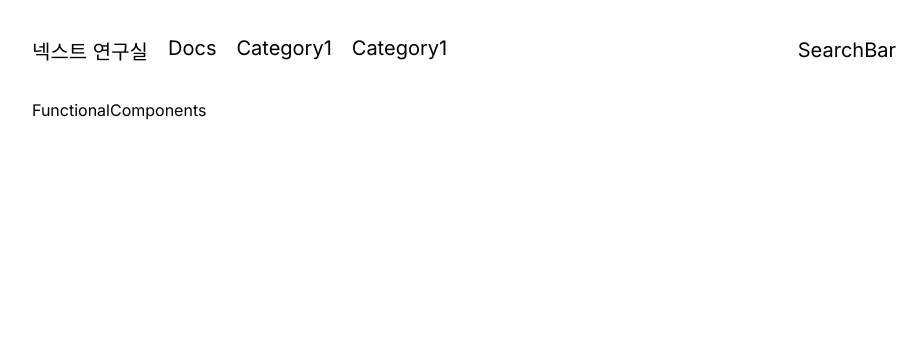
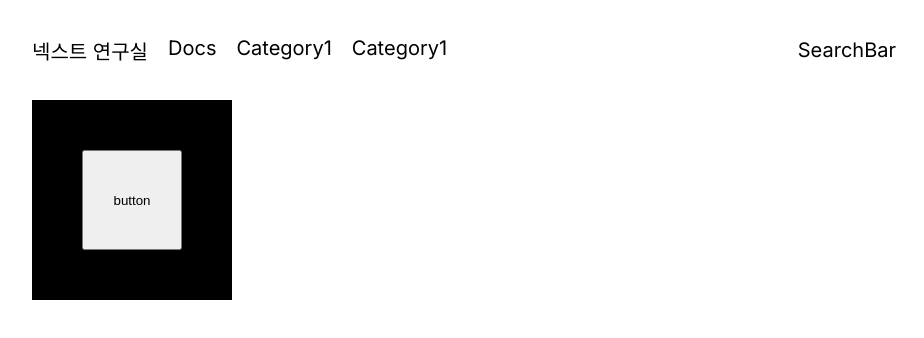
Before and after one commit to AppleTrick/NextLaboratory, a Next.js app: page /docs-page/functional-components/context_api in a window 1280 px wide. Shown: the top 338 px of the page, without its empty margins (176-1100 px from the left). Built offline with nearby package versions, Linux system fonts and the light colour scheme.

Commit message:
SampleButton ContextAPI로 구현

```diff
--- /dev/null
+++ b/src/app/docs-page/functional-components/context_api/components/NewContextProvider.tsx
@@ -0,0 +1,20 @@
+"use client";
+
+import { createContext, useState } from "react";
+
+interface ThemeContextType {
+  theme: string;
+  ChangeTheme: () => void;
+}
+
+export const ThemeContext = createContext<ThemeContextType | undefined>(undefined);
+
+export const NewContextProvider = ({ children }: { children: React.ReactNode }) => {
+  const [theme, setTheme] = useState("dark");
+
+  const ChangeTheme = () => {
+    setTheme(theme === "dark" ? "light" : "dark");
+  };
+
+  return <ThemeContext.Provider value={{ theme, ChangeTheme }}>{children}</ThemeContext.Provider>;
+};
--- /dev/null
+++ b/src/app/docs-page/functional-components/context_api/components/SampleButton.tsx
@@ -0,0 +1,25 @@
+"use client";
+
+import { useContext } from "react";
+import { ThemeContext } from "./NewContextProvider";
+import styles from "./sampleButton.module.css";
+
+const SampleButton = () => {
+  const context = useContext(ThemeContext);
+
+  if (!context) {
+    return <div>Theme context not available</div>;
+  }
+
+  const { theme, ChangeTheme } = context;
+
+  return (
+    <div className={styles.box} style={theme === "dark" ? { background: "black" } : { background: "white" }}>
+      <button className={styles.button} onClick={ChangeTheme}>
+        button
+      </button>
+    </div>
+  );
+};
+
+export default SampleButton;
--- /dev/null
+++ b/src/app/docs-page/functional-components/context_api/components/sampleButton.module.css
@@ -0,0 +1,12 @@
+.box {
+  width: 200px;
+  height: 200px;
+  display: flex;
+  justify-content: center;
+  align-items: center;
+}
+
+.button {
+  width: 100px;
+  height: 100px;
+}
--- a/src/app/docs-page/functional-components/context_api/page.tsx
+++ b/src/app/docs-page/functional-components/context_api/page.tsx
@@ -1,5 +1,12 @@
-const FunctionalComponents = () => {
-  return <div>FunctionalComponents</div>;
+import { NewContextProvider } from "./components/NewContextProvider";
+import SampleButton from "./components/SampleButton";
+
+const ContextApi = () => {
+  return (
+    <NewContextProvider>
+      <SampleButton />
+    </NewContextProvider>
+  );
 };
 
-export default FunctionalComponents;
+export default ContextApi;
--- a/src/app/docs-page/functional-components/page.tsx
+++ b/src/app/docs-page/functional-components/page.tsx
@@ -0,0 +1,5 @@
+const FunctionalComponents = () => {
+  return <div>FunctionalComponents</div>;
+};
+
+export default FunctionalComponents;
```
